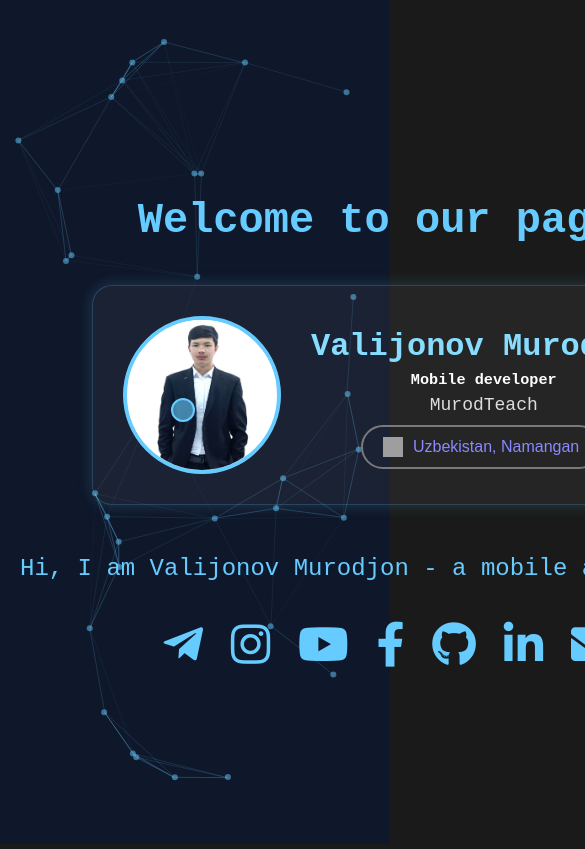
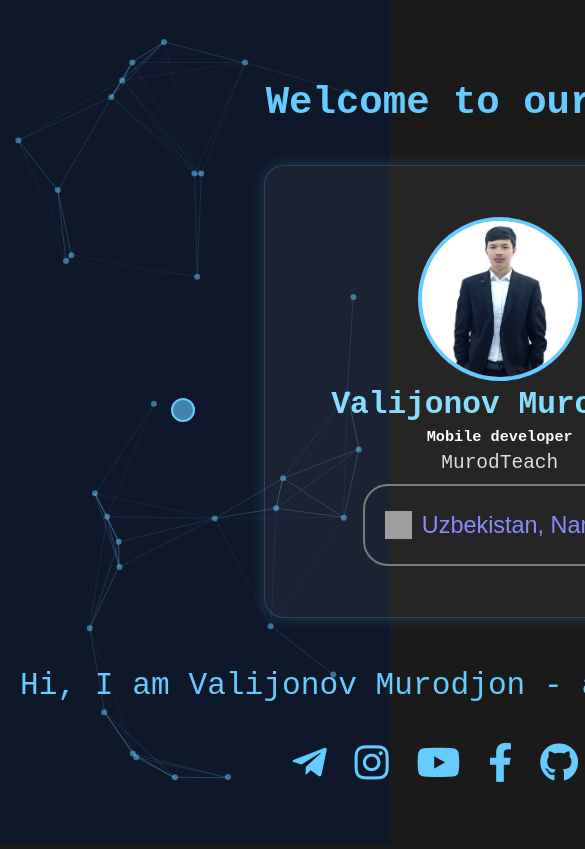
Before and after one commit to uzb-coder/MY-PORTFOLIO, a plain HTML site: page home.html in a window 390 px wide. Shown: the top 849 px of the page, 585 px wide, since content can reach past the window. Drawn offline with nearby package versions, Linux system fonts and the light colour scheme; grey boxes are pictures that could not be loaded.

Commit message:
1 versiya

```diff
--- a/home.css
+++ b/home.css
@@ -220,3 +220,88 @@
         transform: translate(-50%, -50%) scale(0.5);
     }
 }
+
+/* Media Queries for smaller screens */
+@media (max-width: 768px) {
+    h1 {
+        font-size: 8vw;
+    }
+
+    h2 {
+        font-size: 6vw;
+    }
+
+    p {
+        font-size: 4vw;
+    }
+
+    .project-card {
+        flex-direction: column;
+        padding: 4vh 4%;
+        gap: 10%;
+    }
+
+    .profile-logo {
+        width: 30vw;
+        height: 30vw;
+    }
+
+    .location-button {
+        font-size: 5vw;
+        padding: 2vh 4vw;
+    }
+
+    .typing-block {
+        font-size: 6vw;
+    }
+
+    .icon {
+        width: 5vw;
+        height: 5vw;
+    }
+
+    .social-icons a {
+        font-size: 8vw;
+    }
+}
+
+@media (max-width: 480px) {
+    h1 {
+        font-size: 10vw;
+    }
+
+    h2 {
+        font-size: 8vw;
+    }
+
+    p {
+        font-size: 5vw;
+    }
+
+    .project-card {
+        padding: 6vh 5%;
+    }
+
+    .profile-logo {
+        width: 40vw;
+        height: 40vw;
+    }
+
+    .location-button {
+        font-size: 6vw;
+        padding: 3vh 5vw;
+    }
+
+    .typing-block {
+        font-size: 8vw;
+    }
+
+    .icon {
+        width: 7vw;
+        height: 7vw;
+    }
+
+    .social-icons a {
+        font-size: 10vw;
+    }
+}
```
